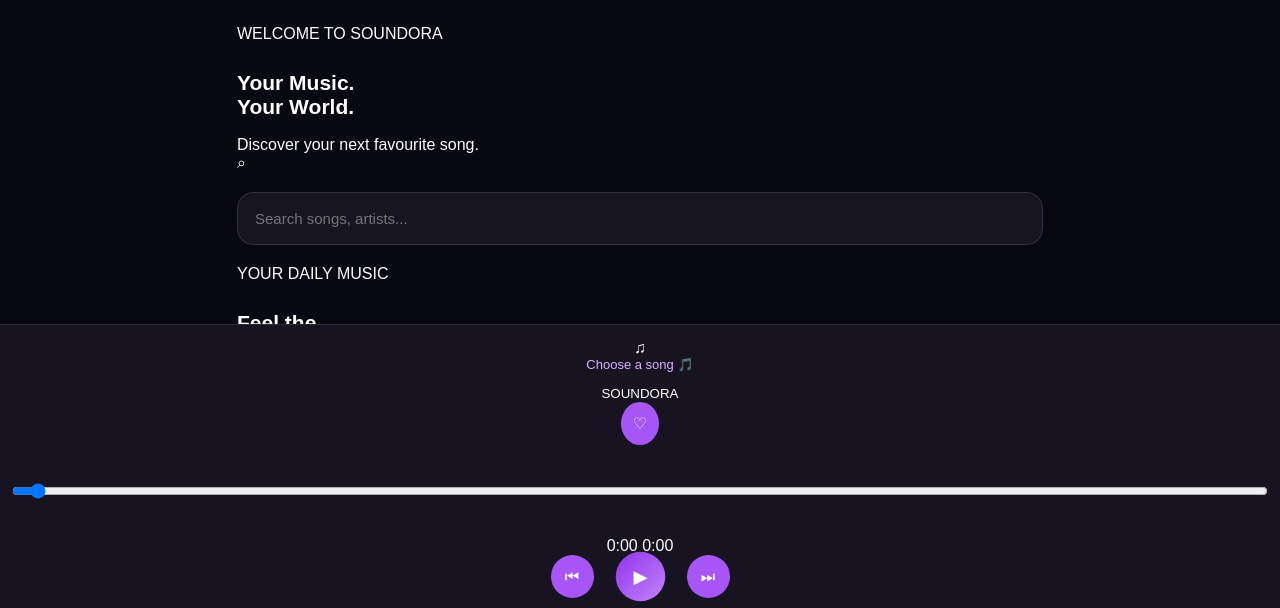
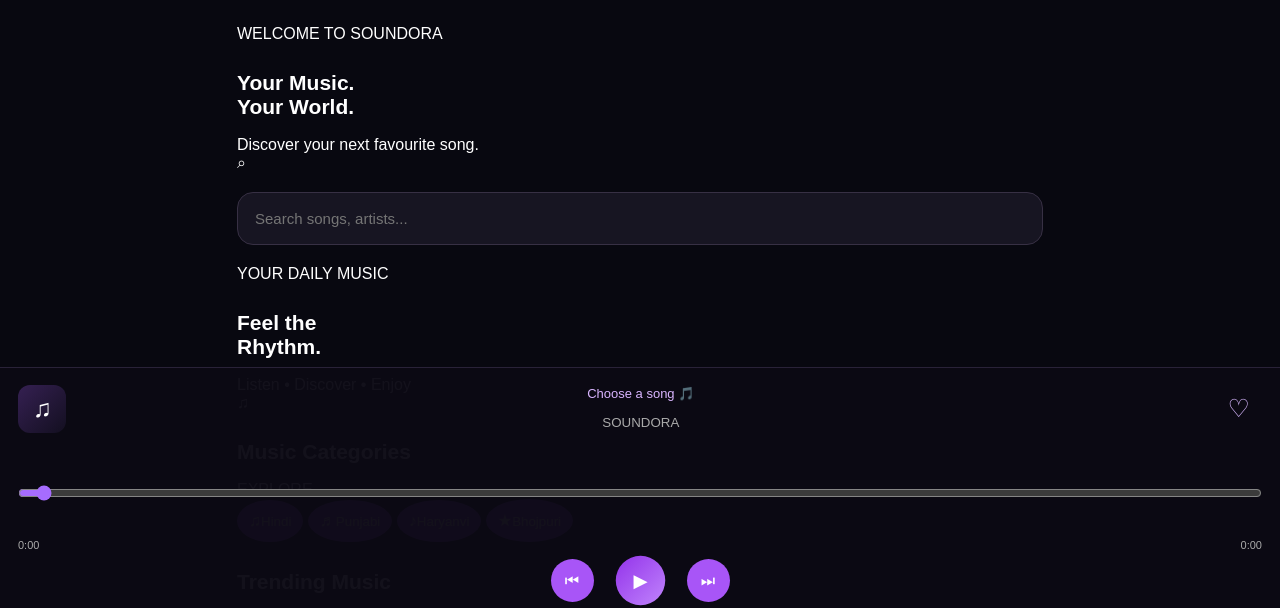
Before and after one commit to AashishTech571/Soundora, a plain HTML site: page index.html in a window 1280 px wide. Shown: the part 151-759 px from the top of the page. Drawn offline with Linux system fonts and the light colour scheme.

Commit message:
Add player styles to style.css

```diff
--- a/style.css
+++ b/style.css
@@ -180,3 +180,61 @@ nav {
     margin: auto;
   }
 }
+
+.player {
+  padding: 14px 18px;
+  background: rgba(12, 10, 20, 0.97);
+  border-top: 1px solid #292238;
+}
+
+.player-info {
+  display: flex;
+  align-items: center;
+  gap: 12px;
+}
+
+.player-cover {
+  width: 48px;
+  height: 48px;
+  border-radius: 12px;
+  background: linear-gradient(135deg, #352052, #130f20);
+  display: grid;
+  place-items: center;
+  font-size: 25px;
+}
+
+.player-info > div:nth-child(2) {
+  flex: 1;
+}
+
+.player-info small {
+  color: #aaa;
+}
+
+#favoriteBtn {
+  background: transparent;
+  color: #d8b8ff;
+  border: 0;
+  font-size: 25px;
+}
+
+.progress-area {
+  margin-top: 12px;
+}
+
+#progressBar {
+  width: 100%;
+  accent-color: #a66cff;
+  cursor: pointer;
+}
+
+.time-row {
+  display: flex;
+  justify-content: space-between;
+  color: #aaa;
+  font-size: 11px;
+}
+
+.player .controls {
+  margin: 8px 0;
+}
```
